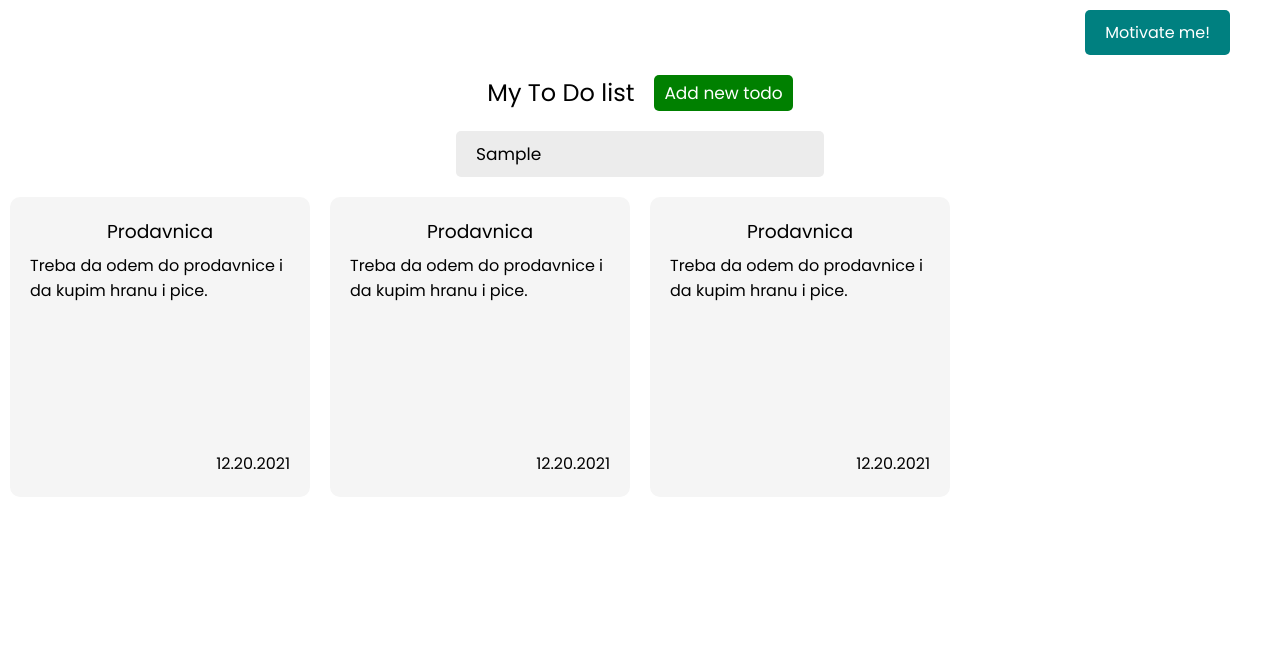
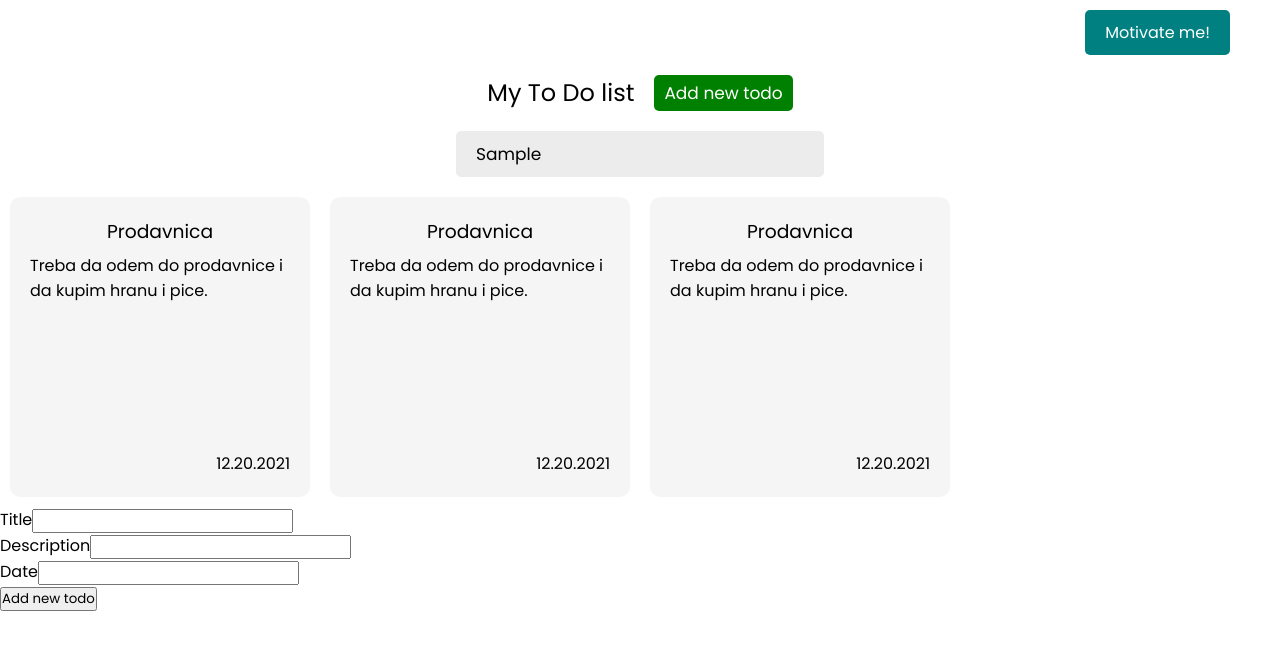
Before and after one commit to TimotijevicVlada/To_Do_App_REACT, a React (Create React App) app: page / in a window 1280 px wide. Both pictures are taken after typing "Sample" into the empty fields and a click on the button "Add new todo". Shown: the top 650 px of the page. Built offline with nearby package versions, Linux system fonts and the light colour scheme.

Commit message:
Working on formik (create todo) and validation.

```diff
--- a/package.json
+++ b/package.json
@@ -7,6 +7,7 @@
     "@testing-library/react": "^12.1.2",
     "@testing-library/user-event": "^13.5.0",
     "axios": "^0.24.0",
+    "formik": "^2.2.9",
     "react": "^17.0.2",
     "react-dom": "^17.0.2",
     "react-router-dom": "^6.1.1",
--- a/src/App.js
+++ b/src/App.js
@@ -1,4 +1,4 @@
-import React, {useState} from "react";
+import React from "react";
 import "./style/App.css";
 import { BrowserRouter as Router, Routes, Route } from "react-router-dom";
 import Todos from "./components/Todos";
--- /dev/null
+++ b/src/components/CreateTodo.js
@@ -0,0 +1,87 @@
+import React from "react";
+import { useFormik } from "formik";
+
+const CreateTodo = () => {
+  //Custom form validation
+  const validate = (values) => {
+    const errors = {};
+
+    if (!values.title) {
+      errors.title = "Title is required!";
+    } else if (values.title.length < 2 && values.title.length > 15) {
+      errors.title = "Must be beteween 2 and 15 caracters!";
+    }
+
+    if (!values.description) {
+      errors.description = "Description is required!";
+    } else if (values.description.length < 5 && values.description.length > 20) {
+      errors.description = "Must be beteween 5 and 20 caracters!";
+    }
+
+    if (!values.date) {
+      errors.date = "Date is required!";
+    }
+
+    return errors;
+  };
+
+  //Formik library
+  const formik = useFormik({
+    initialValues: {
+      title: "",
+      description: "",
+      date: "",
+    },
+    validate,
+    onSubmit: (values) => {
+      //console.log(values)
+
+    },
+  });
+
+  return (
+    <div className="create_form">
+      <form onSubmit={formik.handleSubmit} className="form">
+        <div>
+          <label htmlFor="title">Title</label>
+          <input
+            onChange={formik.handleChange}
+            onBlur={formik.handleBlur}
+            value={formik.values.title}
+            type="text"
+            name="title"
+          />
+        </div>
+        {formik.touched.title && formik.errors.title && <div>{formik.errors.title}</div>}
+        <div>
+          <label htmlFor="description">Description</label>
+          <input
+            onChange={formik.handleChange}
+            onBlur={formik.handleBlur}
+            value={formik.values.description}
+            type="text"
+            name="description"
+          />
+        </div>
+        {formik.touched.description && formik.errors.description && <div>{formik.errors.description}</div>}
+        <div>
+          <label htmlFor="date">Date</label>
+          <input
+            onChange={formik.handleChange}
+            onBlur={formik.handleBlur}
+            value={formik.values.date}
+            type="text"
+            name="date"
+            id="date"
+          />
+        </div>
+        {formik.touched.date && formik.errors.date && <div>{formik.errors.date}</div>}
+        <div>
+          <button type="submit">Add new todo</button>
+        </div>
+      </form>
+    </div>
+  );
+};
+
+export default CreateTodo;
--- a/src/components/Todos.js
+++ b/src/components/Todos.js
@@ -1,8 +1,11 @@
 import React, {useState} from "react";
 import { Link } from "react-router-dom";
 import Todo from "./Todo";
+import CreateTodo from "./CreateTodo";
 
 const Todos = () => {
+
+  const [createTodoVisible, setCreateTodoVisible] = useState(false);
 
     const [todos, setTodos] = useState([{
         title: "Prodavnica",
@@ -27,7 +30,7 @@ const Todos = () => {
       </div>
       <div className="title">
         <h2>My To Do list</h2>
-        <button className="add">Add new todo</button>
+        <button onClick={() => setCreateTodoVisible(true)} className="add">Add new todo</button>
       </div>
       <div className="search_todo">
           <input type="text" placeholder="Search todo"/>
@@ -37,6 +40,7 @@ const Todos = () => {
                 <Todo key={index} title={item.title} desc={item.desc} time={item.time}/>
             ))}
       </div>
+      {createTodoVisible && <CreateTodo />}
     </div>
   );
 };
```
Also changed, not shown: 1 other file (tests, documents, lock files or other folders).
